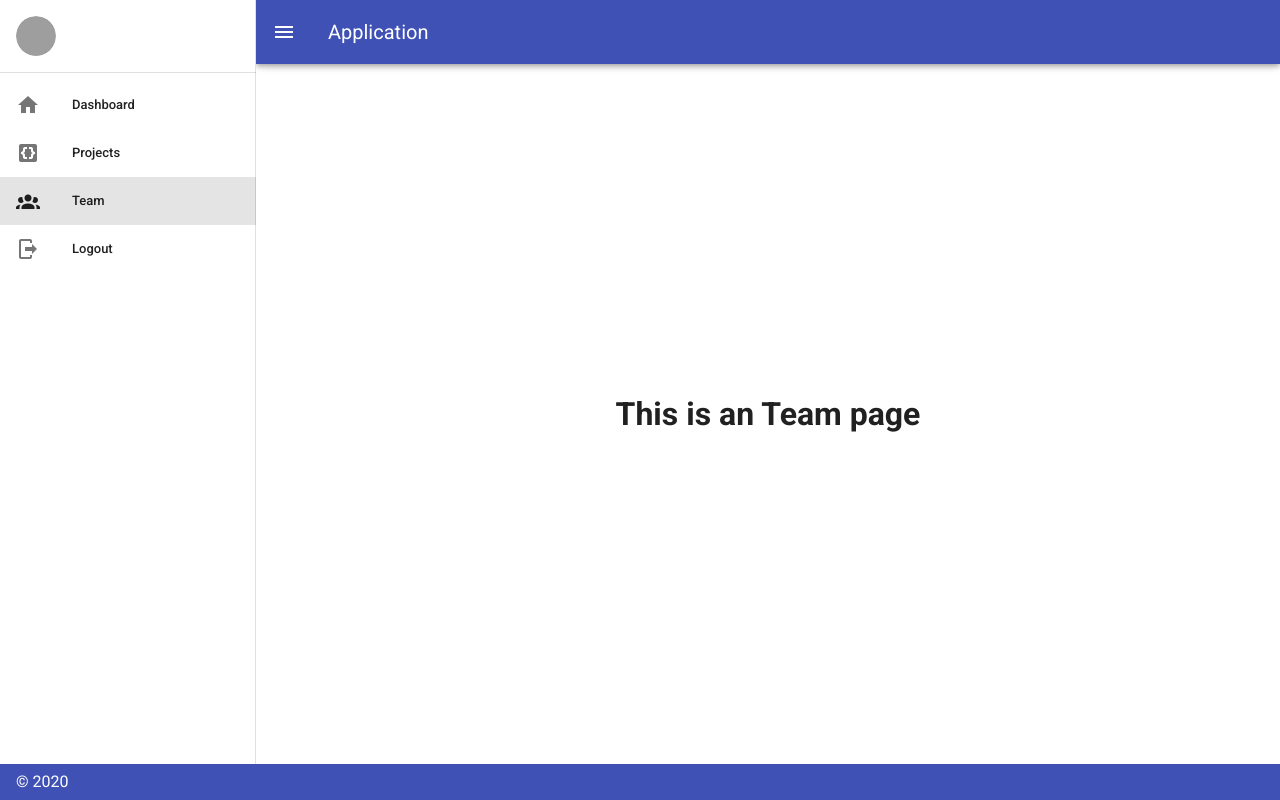
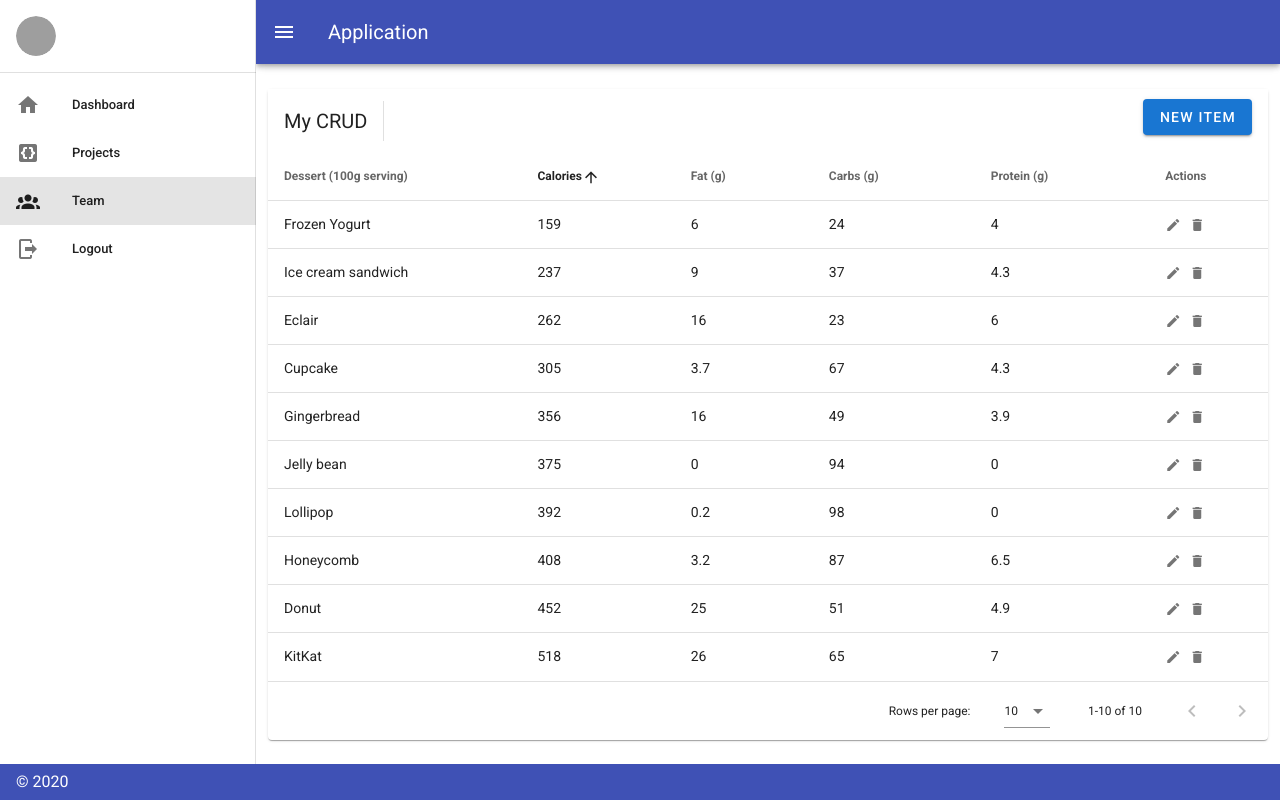
Before and after one commit to stepanozhigov/app.vskidke, a Vue app: page /team in a window 1280 px wide. Built offline with nearby package versions, Linux system fonts and the light colour scheme; no server answers; sample sign-in values are in the browser's storage; grey boxes are pictures that could not be loaded.

Commit message:
crud table added

```diff
--- a/src/views/Team.vue
+++ b/src/views/Team.vue
@@ -1,24 +1,270 @@
 <template>
-	<div class="team">
-		<h1>This is an Team page</h1>
-	</div>
+	<v-data-table
+		:headers="headers"
+		:items="desserts"
+		sort-by="calories"
+		class="elevation-1"
+	>
+		<template v-slot:top>
+			<v-toolbar flat>
+				<v-toolbar-title>My CRUD</v-toolbar-title>
+				<v-divider class="mx-4" inset vertical></v-divider>
+				<v-spacer></v-spacer>
+				<v-dialog v-model="dialog" max-width="500px">
+					<template v-slot:activator="{ on, attrs }">
+						<v-btn color="primary" dark class="mb-2" v-bind="attrs" v-on="on">
+							New Item
+						</v-btn>
+					</template>
+					<v-card>
+						<v-card-title>
+							<span class="headline">{{ formTitle }}</span>
+						</v-card-title>
+
+						<v-card-text>
+							<v-container>
+								<v-row>
+									<v-col cols="12" sm="6" md="4">
+										<v-text-field
+											v-model="editedItem.name"
+											label="Dessert name"
+										></v-text-field>
+									</v-col>
+									<v-col cols="12" sm="6" md="4">
+										<v-text-field
+											v-model="editedItem.calories"
+											label="Calories"
+										></v-text-field>
+									</v-col>
+									<v-col cols="12" sm="6" md="4">
+										<v-text-field
+											v-model="editedItem.fat"
+											label="Fat (g)"
+										></v-text-field>
+									</v-col>
+									<v-col cols="12" sm="6" md="4">
+										<v-text-field
+											v-model="editedItem.carbs"
+											label="Carbs (g)"
+										></v-text-field>
+									</v-col>
+									<v-col cols="12" sm="6" md="4">
+										<v-text-field
+											v-model="editedItem.protein"
+											label="Protein (g)"
+										></v-text-field>
+									</v-col>
+								</v-row>
+							</v-container>
+						</v-card-text>
+
+						<v-card-actions>
+							<v-spacer></v-spacer>
+							<v-btn color="blue darken-1" text @click="close"> Cancel </v-btn>
+							<v-btn color="blue darken-1" text @click="save"> Save </v-btn>
+						</v-card-actions>
+					</v-card>
+				</v-dialog>
+				<v-dialog v-model="dialogDelete" max-width="500px">
+					<v-card>
+						<v-card-title class="headline"
+							>Are you sure you want to delete this item?</v-card-title
+						>
+						<v-card-actions>
+							<v-spacer></v-spacer>
+							<v-btn color="blue darken-1" text @click="closeDelete"
+								>Cancel</v-btn
+							>
+							<v-btn color="blue darken-1" text @click="deleteItemConfirm"
+								>OK</v-btn
+							>
+							<v-spacer></v-spacer>
+						</v-card-actions>
+					</v-card>
+				</v-dialog>
+			</v-toolbar>
+		</template>
+		<template v-slot:item.actions="{ item }">
+			<v-icon small class="mr-2" @click="editItem(item)"> mdi-pencil </v-icon>
+			<v-icon small @click="deleteItem(item)"> mdi-delete </v-icon>
+		</template>
+		<template v-slot:no-data>
+			<v-btn color="primary" @click="initialize"> Reset </v-btn>
+		</template>
+	</v-data-table>
 </template>
 <script>
-	import { mapActions, mapGetters } from "vuex";
 	export default {
-		name: "Team",
-		data() {
-			return {};
+		data: () => ({
+			dialog: false,
+			dialogDelete: false,
+			headers: [
+				{
+					text: "Dessert (100g serving)",
+					align: "start",
+					sortable: false,
+					value: "name",
+				},
+				{ text: "Calories", value: "calories" },
+				{ text: "Fat (g)", value: "fat" },
+				{ text: "Carbs (g)", value: "carbs" },
+				{ text: "Protein (g)", value: "protein" },
+				{ text: "Actions", value: "actions", sortable: false },
+			],
+			desserts: [],
+			editedIndex: -1,
+			editedItem: {
+				name: "",
+				calories: 0,
+				fat: 0,
+				carbs: 0,
+				protein: 0,
+			},
+			defaultItem: {
+				name: "",
+				calories: 0,
+				fat: 0,
+				carbs: 0,
+				protein: 0,
+			},
+		}),
+
+		computed: {
+			formTitle() {
+				return this.editedIndex === -1 ? "New Item" : "Edit Item";
+			},
 		},
-		mounted() {
-			this.getEmployees();
-			console.log();
+
+		watch: {
+			dialog(val) {
+				val || this.close();
+			},
+			dialogDelete(val) {
+				val || this.closeDelete();
+			},
 		},
-		computed: {
-			...mapGetters(["employees"]),
+
+		created() {
+			this.initialize();
 		},
+
 		methods: {
-			...mapActions(["getEmployees"]),
+			initialize() {
+				this.desserts = [
+					{
+						name: "Frozen Yogurt",
+						calories: 159,
+						fat: 6.0,
+						carbs: 24,
+						protein: 4.0,
+					},
+					{
+						name: "Ice cream sandwich",
+						calories: 237,
+						fat: 9.0,
+						carbs: 37,
+						protein: 4.3,
+					},
+					{
+						name: "Eclair",
+						calories: 262,
+						fat: 16.0,
+						carbs: 23,
+						protein: 6.0,
+					},
+					{
+						name: "Cupcake",
+						calories: 305,
+						fat: 3.7,
+						carbs: 67,
+						protein: 4.3,
+					},
+					{
+						name: "Gingerbread",
+						calories: 356,
+						fat: 16.0,
+						carbs: 49,
+						protein: 3.9,
+					},
+					{
+						name: "Jelly bean",
+						calories: 375,
+						fat: 0.0,
+						carbs: 94,
+						protein: 0.0,
+					},
+					{
+						name: "Lollipop",
+						calories: 392,
+						fat: 0.2,
+						carbs: 98,
+						protein: 0,
+					},
+					{
+						name: "Honeycomb",
+						calories: 408,
+						fat: 3.2,
+						carbs: 87,
+						protein: 6.5,
+					},
+					{
+						name: "Donut",
+						calories: 452,
+						fat: 25.0,
+						carbs: 51,
+						protein: 4.9,
+					},
+					{
+						name: "KitKat",
+						calories: 518,
+						fat: 26.0,
+						carbs: 65,
+						protein: 7,
+					},
+				];
+			},
+
+			editItem(item) {
+				this.editedIndex = this.desserts.indexOf(item);
+				this.editedItem = Object.assign({}, item);
+				this.dialog = true;
+			},
+
+			deleteItem(item) {
+				this.editedIndex = this.desserts.indexOf(item);
+				this.editedItem = Object.assign({}, item);
+				this.dialogDelete = true;
+			},
+
+			deleteItemConfirm() {
+				this.desserts.splice(this.editedIndex, 1);
+				this.closeDelete();
+			},
+
+			close() {
+				this.dialog = false;
+				this.$nextTick(() => {
+					this.editedItem = Object.assign({}, this.defaultItem);
+					this.editedIndex = -1;
+				});
+			},
+
+			closeDelete() {
+				this.dialogDelete = false;
+				this.$nextTick(() => {
+					this.editedItem = Object.assign({}, this.defaultItem);
+					this.editedIndex = -1;
+				});
+			},
+
+			save() {
+				if (this.editedIndex > -1) {
+					Object.assign(this.desserts[this.editedIndex], this.editedItem);
+				} else {
+					this.desserts.push(this.editedItem);
+				}
+				this.close();
+			},
 		},
 	};
 </script>
```
